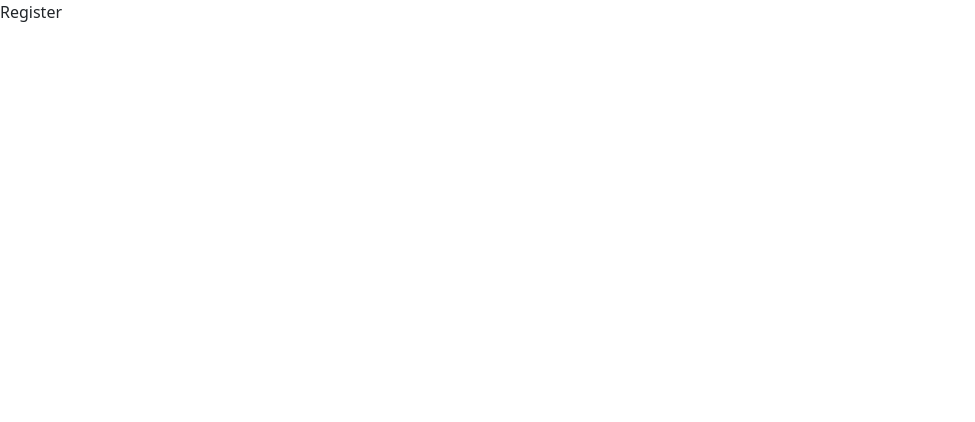
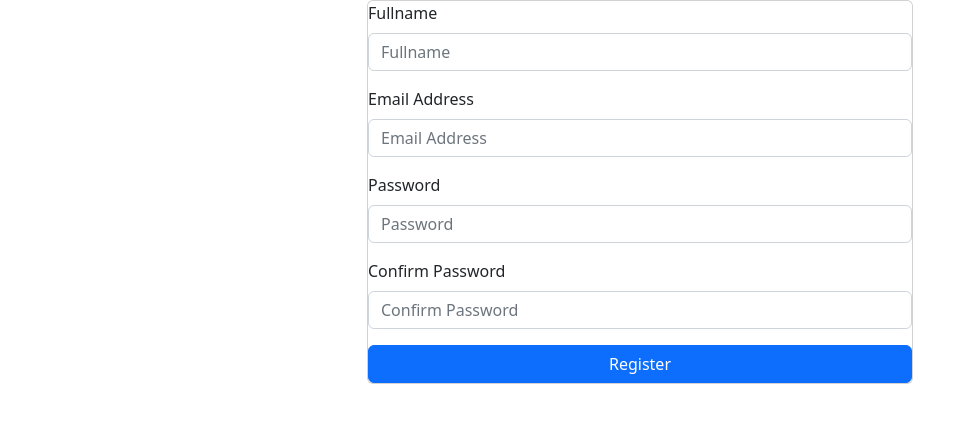
Before and after one commit to muhammadridluan/WebApartReactJs, a React (Create React App) app in the folder kel-2-project/: page /register in a window 1280 px wide. Shown: the top 422 px of the page, without its empty margins (0-975 px from the left). Built offline with nearby package versions, Linux system fonts and the light colour scheme.

Commit message:
Menambahkan Login dan Register Page

```diff
--- a/kel-2-project/src/pages/Home/index.jsx
+++ b/kel-2-project/src/pages/Home/index.jsx
@@ -1,10 +1,15 @@
 import React from 'react'
 import { Header } from '../../components'
+import {Form} from 'react-bootstrap'
 
 export default function Home() {
   return (
     <>
-    <Header>Header</Header>
+    <Header >
+        <Form.Text className="text-muted">
+            Form text
+        </Form.Text>
+    </Header>
     <div>Home</div>
     </>
   )
--- a/kel-2-project/src/pages/ListUnit/index.jsx
+++ b/kel-2-project/src/pages/ListUnit/index.jsx
@@ -1,10 +1,8 @@
 import React from 'react'
-import { Header } from '../../components'
 
 export default function ListUnit() {
   return (
     <>
-    <Header>Header</Header>
     <div>List unit</div>
     </>
   )
--- a/kel-2-project/src/pages/Login/index.jsx
+++ b/kel-2-project/src/pages/Login/index.jsx
@@ -1,7 +1,78 @@
-import React from 'react'
+import React from "react";
+import { Col, Container, Form, Row, Card, Button } from "react-bootstrap";
+import { useForm } from "react-hook-form";
+import { useNavigate } from "react-router-dom";
 
 export default function Login() {
+  const {
+    register,
+    handleSubmit,
+    formState: { errors },
+  } = useForm();
+
+  const navigate = useNavigate();
+  const onSubmit = (data) => {
+    console.log(data);
+    navigate("/home");
+  };
   return (
-    <div>Login</div>
-  )
+    <>
+      <Container>
+        <Row>
+          <Col md={{ span: 6, offset: 3 }}>
+            <Card className="w-30 p-20">
+              <Form action="/#" method="POST" onSubmit={handleSubmit(onSubmit)}>
+                <Form.Group className="mb-3">
+                  <Form.Label id="email">Email Address</Form.Label>
+                  <Form.Control
+                    type="email"
+                    id="email"
+                    name="email"
+                    // isValid={!errors.email}
+                    isInvalid={errors.email}
+                    aria-invalid={errors.email ? "true" : "false"}
+                    placeholder="Email Address"
+                    {...register("email", {
+                      required: "Email Address is required",
+                    })}
+                  />
+                  {errors.email && (
+                    <Form.Text className="text-danger">
+                      {errors.email?.message}
+                    </Form.Text>
+                  )}
+                </Form.Group>
+
+                <Form.Group className="mb-3">
+                  <Form.Label id="password">Password</Form.Label>
+                  <Form.Control
+                    type="password"
+                    id="password"
+                    name="password"
+                    // isValid={!errors.email}
+                    isInvalid={errors.email}
+                    aria-invalid={errors.password ? "true" : "false"}
+                    placeholder="Password"
+                    {...register("password", {
+                      required: "Password is required",
+                    })}
+                  />
+                  {errors.password && (
+                    <Form.Text className="text-danger">
+                      {errors.password?.message}
+                    </Form.Text>
+                  )}
+                </Form.Group>
+                <div className="d-grid gap-2">
+                  <Button type="submit" variant="primary">
+                    Login
+                  </Button>
+                </div>
+              </Form>
+            </Card>
+          </Col>
+        </Row>
+      </Container>
+    </>
+  );
 }
--- a/kel-2-project/src/pages/Register/index.jsx
+++ b/kel-2-project/src/pages/Register/index.jsx
@@ -1,7 +1,118 @@
-import React from 'react'
+import React, { useRef } from "react";
+import { Col, Container, Form, Row, Card, Button } from "react-bootstrap";
+import { useForm } from "react-hook-form";
+import { useNavigate } from "react-router-dom";
 
 export default function Register() {
+  const {
+    register,
+    handleSubmit,
+    watch,
+    formState: { errors },
+  } = useForm();
+
+  const password = useRef({});
+  password.current = watch("password", "");
+
+  const navigate = useNavigate();
+  const onSubmit = (data) => {
+    alert(JSON.stringify(data));
+    navigate("/login");
+  };
   return (
-    <div>Register</div>
-  )
+    <>
+      <Container>
+        <Row className="mt-30">
+          <Col md={{ span: 6, offset: 3 }}>
+            <Card className="w-30 p-20">
+              <Form action="/#" method="POST" onSubmit={handleSubmit(onSubmit)}>
+                <Form.Group className="mb-3">
+                  <Form.Label id="fullName">Fullname</Form.Label>
+                  <Form.Control
+                    type="fullName"
+                    id="fullName"
+                    isInvalid={errors.fullName}
+                    aria-invalid={errors.fullName ? "true" : "false"}
+                    placeholder="Fullname"
+                    {...register("fullName", {
+                      required: "Fullname is required",
+                    })}
+                  />
+                  {errors.fullName && (
+                    <Form.Text className="text-danger">
+                      {errors.fullName?.message}
+                    </Form.Text>
+                  )}
+                </Form.Group>
+
+                <Form.Group className="mb-3">
+                  <Form.Label id="email">Email Address</Form.Label>
+                  <Form.Control
+                    type="email"
+                    id="email"
+                    isInvalid={errors.email}
+                    aria-invalid={errors.email ? "true" : "false"}
+                    placeholder="Email Address"
+                    {...register("email", {
+                      required: "Email Address is required",
+                    })}
+                  />
+                  {errors.email && (
+                    <Form.Text className="text-danger">
+                      {errors.email?.message}
+                    </Form.Text>
+                  )}
+                </Form.Group>
+
+                <Form.Group className="mb-3">
+                  <Form.Label id="password">Password</Form.Label>
+                  <Form.Control
+                    type="password"
+                    id="password"
+                    isInvalid={errors.password}
+                    aria-invalid={errors.password ? "true" : "false"}
+                    placeholder="Password"
+                    {...register("password", {
+                      required: "Password is required",
+                    })}
+                  />
+                  {errors.password && (
+                    <Form.Text className="text-danger">
+                      {errors.password?.message}
+                    </Form.Text>
+                  )}
+                </Form.Group>
+
+                <Form.Group className="mb-3">
+                  <Form.Label id="confirmPassword">Confirm Password</Form.Label>
+                  <Form.Control
+                    type="password"
+                    id="confirmPassword"
+                    isInvalid={errors.confirmPassword}
+                    aria-invalid={errors.confirmPassword ? "true" : "false"}
+                    placeholder="Confirm Password"
+                    {...register("confirmPassword", {
+                      validate: (value) =>
+                        value === password.current ||
+                        "The passwords do not match",
+                    })}
+                  />
+                  {errors.confirmPassword && (
+                    <Form.Text className="text-danger">
+                      {errors.confirmPassword?.message}
+                    </Form.Text>
+                  )}
+                </Form.Group>
+                <div className="d-grid gap-2">
+                  <Button type="submit" variant="primary">
+                    Register
+                  </Button>
+                </div>
+              </Form>
+            </Card>
+          </Col>
+        </Row>
+      </Container>
+    </>
+  );
 }
```
